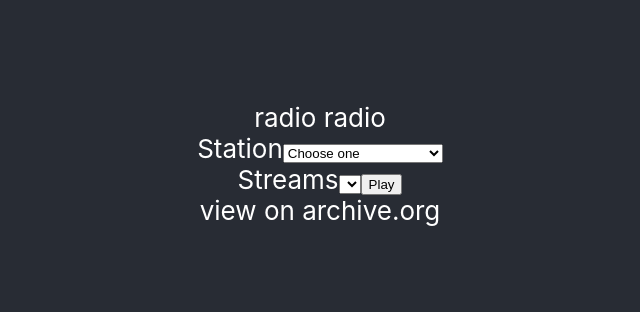
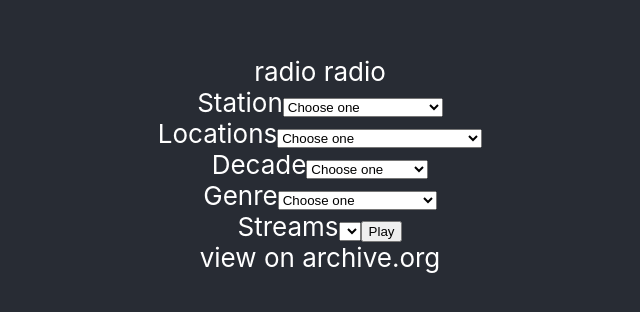
Before and after one commit to chippenzie/wayback-hifi, a React (Create React App) app: page / in a window 1280 px wide. Shown: the part 236-548 px from the top of the page, without its empty margins (320-960 px from the left). Built offline with nearby package versions, Linux system fonts and the light colour scheme.

Commit message:
multi-filter working

```diff
--- a/src/App.js
+++ b/src/App.js
@@ -31,13 +31,18 @@
     this.state = {
       filters: {
         station: null,
+        location: null,
+        decade: null,
+        genre: null
       }
     }
     this.filterByStation = this.filterByStation.bind(this);
+    this.filterByLocation = this.filterByLocation.bind(this);
+    this.filterByDecade = this.filterByDecade.bind(this);
+    this.filterByGenre = this.filterByGenre.bind(this);
   }
 
   filterByStation(v) {
-    console.log(v.target.value);
     let currentFilters = this.state.filters;
     currentFilters.station = v.target.value;
     this.setState({
@@ -45,10 +50,37 @@
     });
   }
 
+  filterByLocation(v) {
+    let currentFilters = this.state.filters;
+    currentFilters.location = v.target.value;
+    this.setState({
+      filters: currentFilters
+    });
+  }
+
+  filterByDecade(v) {
+    let currentFilters = this.state.filters;
+    currentFilters.decade = v.target.value;
+    this.setState({
+      filters: currentFilters
+    });
+  }
+
+  filterByGenre(v) {
+    let currentFilters = this.state.filters;
+    currentFilters.genre = v.target.value;
+    this.setState({
+      filters: currentFilters
+    });
+  }
+
   render() {
-    let streems = '',
-        stations = {},
-        currentFilters = this.state.filters;
+    let stations = {},
+        locations = {},
+        decades = {},
+        genres = {},
+        currentFilters = this.state.filters,
+        streems = 'ppp';
 
     if (this.props.streams.length) {
       for (let i=0; i < this.props.streams.length; i++) {
@@ -58,22 +90,66 @@
         } else {
           stations[st.station] = 1
         }
+        if (locations[st.location]) {
+          locations[st.location]++;
+        } else {
+          locations[st.location] = 1
+        }
+        if (decades[st.decade]) {
+          decades[st.decade]++;
+        } else {
+          decades[st.decade] = 1
+        }
+        if (genres[st.genre]) {
+          genres[st.genre]++;
+        } else {
+          genres[st.genre] = 1
+        }
       }
 
-      streems = this.props.streams.map((st) => {
-        if (st.url) {
-          if ((currentFilters.station) && (st.station === currentFilters.station)) {
+      let filters = ['station', 'location', 'decade', 'genre'],
+        filterUsed = false;
+      streems = this.props.streams;
+
+      for (let i=0; i<filters.length; i++) {
+        //console.log('check ', filters[i]);
+        if (currentFilters[filters[i]]) {
+          filterUsed = true;
+          streems = streems.map((st) => {
+            if ((st) && (st.url)) {
+              if ((st[filters[i]] === currentFilters[filters[i]])) {
+                //console.log('ass', st);
+                //const title = st.title ? st.title : st.station + ' ' + st.location + ' ' + st.airdate;
+                //return (<option value={st.url} key={st.url} >{title}</option>);
+                return st
+              }
+            }
+          });
+        }
+      }
+
+      if (filterUsed) {
+        streems = streems.map((st) => {
+          if ((st) && (st.url)) {
             const title = st.title ? st.title : st.station + ' ' + st.location + ' ' + st.airdate;
+
             return (<option value={st.url} key={st.url} >{title}</option>);
+          } else {
+            return null;
           }
+        });
+      } else {
+        streems = [];
+      }
 
-        }
-      });
     }
 
     return (
       <div>
         <Filter id="station" label="Station" values={stations} filterFn={this.filterByStation} />
+        <Filter id="location" label="Locations" values={locations} filterFn={this.filterByLocation} />
+        <Filter id="decades" label="Decade" values={decades} filterFn={this.filterByDecade } />
+        <Filter id="genres" label="Genre" values={genres} filterFn={this.filterByGenre} />
         <label htmlFor="streamDropdown">Streams</label>
         <select id="streamDropdown">
             {streems}
```
